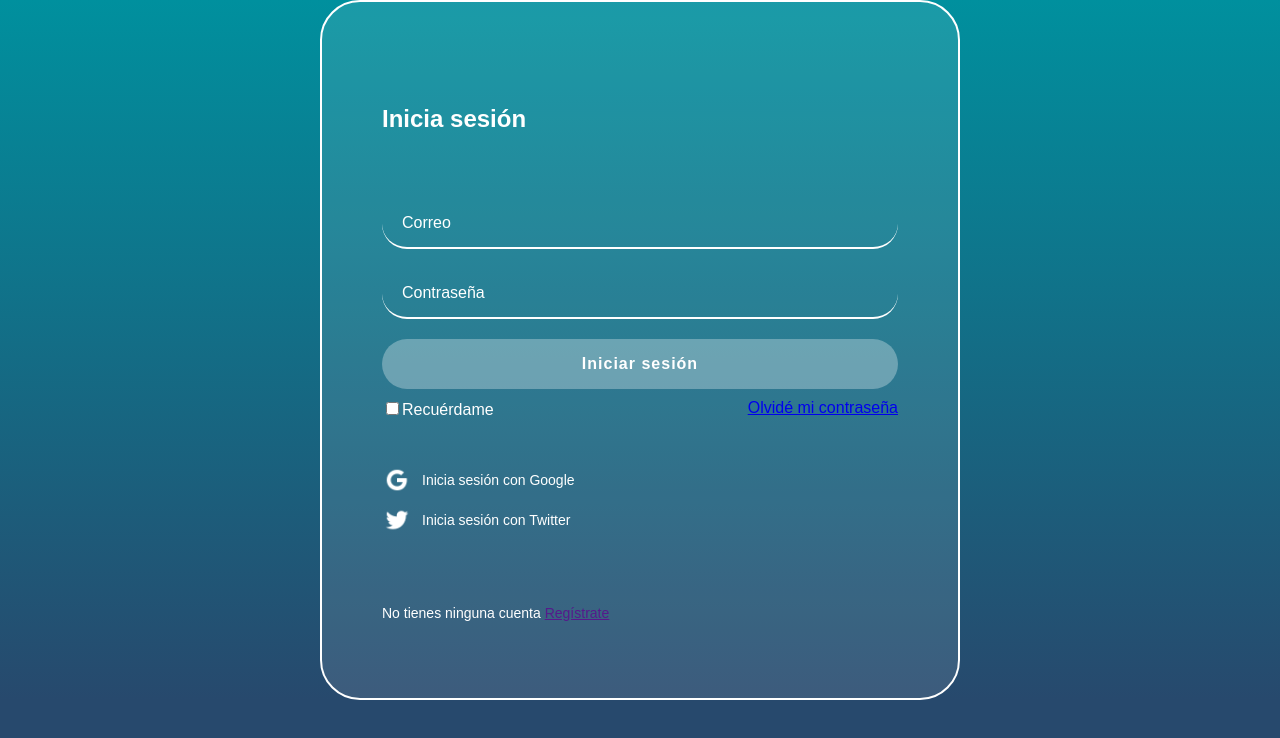
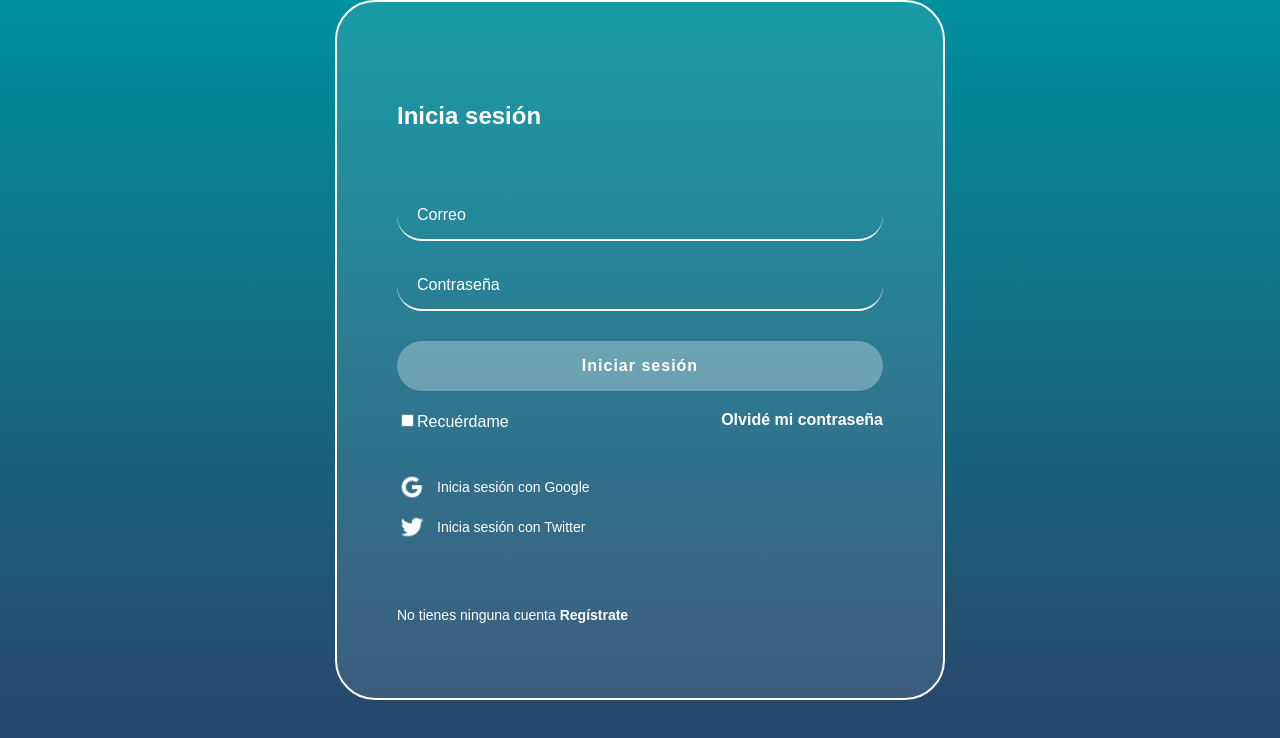
Before and after one commit to jdrios-dev/PlatziVideo, a React app: page /login in a window 1280 px wide. Shown: the top 738 px of the page. Built offline with nearby package versions, Linux system fonts and the light colour scheme; a web font is replaced by a local one.

Commit message:
Login 2.0 - Cambios css

```diff
--- a/src/assets/styles/components/Login.scss
+++ b/src/assets/styles/components/Login.scss
@@ -4,7 +4,7 @@
   align-items: center;
   flex-direction: column;
   justify-content: center;
-  padding: 0px30px;
+  padding: 0px 30px;
   min-height: calc(100vh - 200px); /* El ancho será igual al tamaño de todo el height menos 200px (100px del header + 100px del footer) */
 }
 
@@ -87,7 +87,7 @@
   height: 50px;
   margin-bottom: 20px;
   outline: none;
-  padding: 0px20px;
+  padding: 0px 20px;
   min-width: 100%;
 }
 
@@ -106,5 +106,16 @@
   font-family: 'Muli', sans-serif;
   height: 50px;
   letter-spacing: 1px;
-  margin: 10px0px;
+  margin: 10px 0px;
 }
+
+a{
+  color: white;
+  font-weight: bold;
+  text-decoration: none;
+}
+
+a:hover{
+
+  text-decoration: underline;
+}
```
